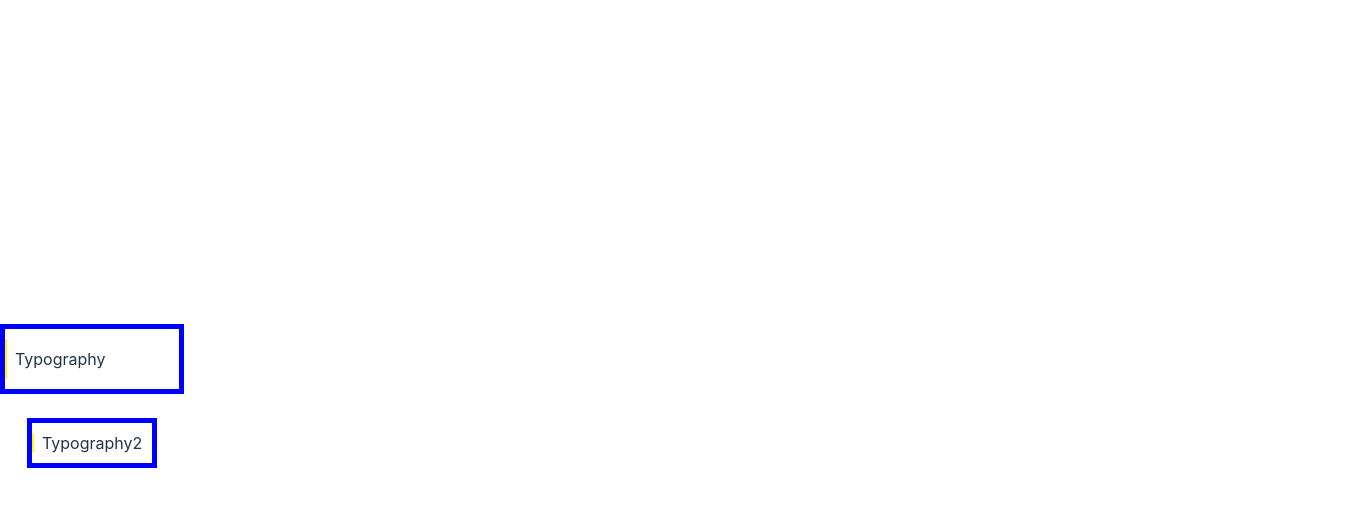
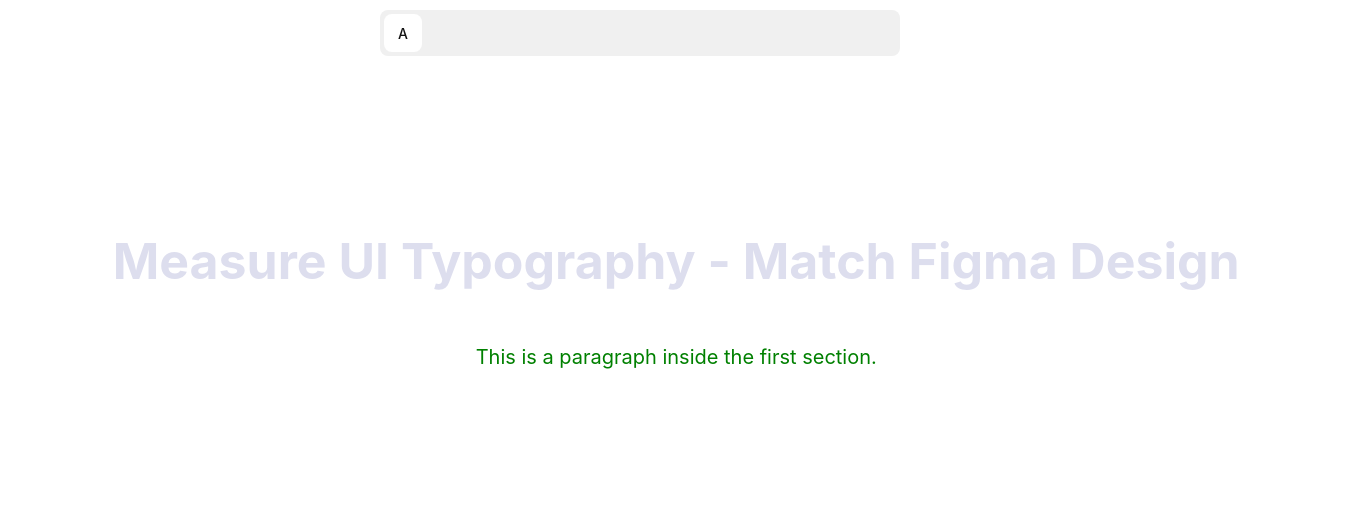
Before and after one commit to rkoleci/measure-ui, a React (Vite) app: page / in a window 1280 px wide. Shown: the top 506 px of the page, 1352 px wide, since content can reach past the window. Built offline with nearby package versions, Linux system fonts and the light colour scheme.

Commit message:
measure typography tooltips

```diff
--- a/package.json
+++ b/package.json
@@ -12,7 +12,8 @@
   "dependencies": {
     "react": "^18.3.1",
     "react-dom": "^18.3.1",
-    "uuid": "^10.0.0"
+    "uuid": "^10.0.0",
+    "zustand": "^5.0.0-rc.2"
   },
   "devDependencies": {
     "@eslint/js": "^9.9.0",
--- a/src/App.tsx
+++ b/src/App.tsx
@@ -2,43 +2,15 @@
 
 export default function App() {
   return (
-    <>
-      <Driver />
-      <div
-        style={{
-          gap: '20px',
-        }}
-      >
-        <p
-          style={{
-            fontSize: '16px',
-            lineHeight: '40px',
-            padding: 10,
-            border: '5px solid blue',
-          }}
-          id="typography"
-        >
-          Typography
+   <>
+   <Driver />
+   <div style={{ width: '100%', display: 'flex', flexDirection: 'column', alignItems: 'center', justifyContent: 'flex-start', paddingLeft: '10%', paddingRight: '10%',  marginTop: -200, }}>
+     <h1 id='h1' style={{ fontSize: '50px', color: '#DDDEEE' }}>Measure UI Typography - Match Figma Design</h1>
+        <p id='p1' style={{ fontSize: '20px', color: 'green', textAlign: 'center', width: 'fit-content'  }}>
+          This is a paragraph inside the first section.
         </p>
-        <div
-          style={{
-            margin: '24px',
-          }}
-        >
-          <p
-            style={{
-              fontSize: '16px',
-              padding: 10,
-              margin: 3,
-              lineHeight: '20px',
-              border: '5px solid blue',
-            }}
-            id="typography-2"
-          >
-            Typography2
-          </p>
-        </div>
-      </div>
-    </>
+
+    </div>
+   </>
   );
 }
--- a/src/Driver.tsx
+++ b/src/Driver.tsx
@@ -1,10 +1,64 @@
 import { useEffect } from 'react';
 import { v4 as uuidv4 } from 'uuid';
+import MenuBar from './components/MenuBar';
+import { useMeasure } from './store';
 
 const pxToNum = (px: string) => px.split('px')[0];
 
-function measureTypography(elementId: string) {
-  const element = document.getElementById(elementId);
+
+
+function drawTooltips(boundingRect: DOMRect,  typographyStyle: CSSStyleDeclaration, setTypographyIds: (id: string) => void) {
+  const container = document.createElement('div');
+  const id = createId()
+  container.id = id
+  setTypographyIds(id)
+  container.textContent = `${typographyStyle.fontSize}\n${typographyStyle.fontWeight}\n${typographyStyle.lineHeight}`;
+  container.style.position = 'absolute';
+  container.style.left = `${boundingRect.left - 55}px`; // Adjust the value as needed
+  container.style.top = `${boundingRect.top}px`;
+  container.style.fontSize = '10px'; // Small font size
+  container.style.color = 'white';
+  container.style.backgroundColor = 'rgba(0, 0, 0, 0.7)'; // Semi-transparent background for better visibility
+  container.style.borderRadius = '4px';
+  container.style.whiteSpace = 'pre-wrap'; // Changed to pre-wrap to preserve line breaks
+  container.style.textAlign = 'center'
+  container.style.height = '50px'
+  container.style.width = '50px'
+  container.style.padding = '0px'
+
+  document.body.appendChild(container);
+
+
+}
+
+function drawGuideLines(boundingRect: DOMRect, setTypographyIds: (id: string) => void) {
+  const topLine = document.createElement('div');
+  const topLineId = createId()
+  topLine.id = topLineId
+  setTypographyIds(topLineId)
+  topLine.style.position = 'absolute';
+  topLine.style.left = `${boundingRect.left}px`
+  topLine.style.top = `${boundingRect.top}px`
+  topLine.style.width = '6px'
+  topLine.style.height = '2px'
+  topLine.style.backgroundColor = 'yellow';
+  document.body.appendChild(topLine);
+
+  const bottomLine = document.createElement('div');
+  const bottomId = createId()
+  bottomLine.id = bottomId
+  setTypographyIds(bottomId)
+  bottomLine.style.position = 'absolute';
+  bottomLine.style.left = `${boundingRect.left}px`
+  bottomLine.style.top = `${boundingRect.bottom}px`
+  bottomLine.style.width = '6px'
+  bottomLine.style.height = '2px'
+  bottomLine.style.backgroundColor = 'yellow';
+  document.body.appendChild(bottomLine);
+}
+
+function measureTypography(elementId: string, setTypographyIds: (id: string) => void) {
+  const element = document.getElementById(elementId)
 
   if (!element) {
     console.error('Element not found');
@@ -13,10 +67,10 @@
 
   const boundingRect = element.getBoundingClientRect();
   const computedStyle = window.getComputedStyle(element);
-  console.log(computedStyle, computedStyle['font-size'as any] );
+  console.log(element, computedStyle.fontSize);
   console.log(boundingRect);
 
-  const lineHeight = Number(pxToNum(computedStyle['line-height' as any]));
+  const lineHeight = Number(pxToNum(computedStyle.lineHeight));
 
   const lineTop =
     boundingRect.top +
@@ -26,11 +80,12 @@
   const lineLeft =
     boundingRect.left +
     Number(pxToNum(computedStyle.paddingLeft)) -
-    Number(pxToNum(computedStyle.borderLeft));
-
-  console.log({ lineHeight, lineTop }, computedStyle['line-height' as any]);
+    Number(pxToNum(computedStyle.borderLeft)) - 10
 
   const line = document.createElement('div');
+  const lineId = createId()
+  line.id = lineId
+  setTypographyIds(lineId)
   line.style.top = `${lineTop}px`;
   line.style.height = `${lineHeight}px`;
   line.style.left = `${lineLeft}px`;
@@ -41,17 +96,38 @@
 
   const parentElement = element.parentElement || document.body;
   parentElement.appendChild(line);
+  drawGuideLines(line.getBoundingClientRect(), setTypographyIds)
+  drawTooltips(line.getBoundingClientRect(), computedStyle, setTypographyIds)
+}
+
+function clearTypographyMeasures (typographyIds: Array<string>) {
+  typographyIds.forEach((id) => {
+  const elementToRemove = document.getElementById(id);
+  if (elementToRemove) {
+    elementToRemove.remove();
+  }
+  })
 }
 
 export default function Driver() {
+  const { typography, setTypographyIds, typographyIds } = useMeasure()
+
   useEffect(() => {
-    const listIds = getElementsIds('p');
-    console.log({ listIds });
+    if (typography) {
+      const listIds = [...getElementsIds('p'), ...getElementsIds('h1')]
+        .filter(id => !id.includes('measure'))
 
-    listIds.forEach((id) => measureTypography(id));
-  }, []);
+    listIds.forEach((id) => measureTypography(id, setTypographyIds));
+    } else {
+      clearTypographyMeasures(typographyIds)
+    }
+  }, [typography]);
 
-  return <></>;
+  return (
+    <div style={{ position: 'fixed', top: 0, width: '100%', zIndex: 9999 }}>
+      <MenuBar />
+    </div>
+  )
 }
 
 const getElementsIds = (selector: string) => {
--- /dev/null
+++ b/src/components/MenuBar.tsx
@@ -0,0 +1,21 @@
+import { useMeasure } from "../store"
+
+export default function MenuBar() {
+    const { typography, setTypography } = useMeasure()
+
+    const onTChange = () => {
+        setTypography()
+    }
+
+
+
+    return (
+            <div style={{ position: 'fixed', top: 10, left: 0, right: 0, margin: 'auto', display: 'flex', justifyContent: 'space-between', alignItems: 'center', width: '40%', padding: '4px', borderRadius: '8px', backgroundColor: '#f0f0f0' }}>
+                <div onClick={onTChange} style={{ width: '30px', height: '30px', padding: 4, border: 'none', borderRadius: '8px', display: 'flex', justifyContent: 'center', alignItems: 'center', backgroundColor: typography ? '#e0dfff' : 'white', cursor: 'pointer', transition: 'background-color 0.3s ease' }}>
+                    <p id='measure-a' style={{ margin: 0, textAlign: 'center', fontSize: 14, fontWeight:'500', color: '#121212' }}>A</p>
+                </div>
+
+            </div>
+    )
+
+}
--- /dev/null
+++ b/src/store.ts
@@ -0,0 +1,23 @@
+import { create } from "zustand";
+
+interface Measure {
+    typography: boolean;
+    setTypography: () => void;
+    typographyIds: Array<string>;
+    setTypographyIds: (id: string) => void;
+}
+
+export const useMeasure = create<Measure>((set) => ({
+    typography: false,
+    setTypography: () => {
+        set((state) => ({
+            typography: !state.typography
+        }))
+    },
+    typographyIds: [],
+    setTypographyIds: (id: string) => {
+        set((state) => ({
+            typographyIds: [...state.typographyIds, id]
+        }))
+    }
+}))
```
Also changed, not shown: 1 other file (tests, documents, lock files or other folders).
